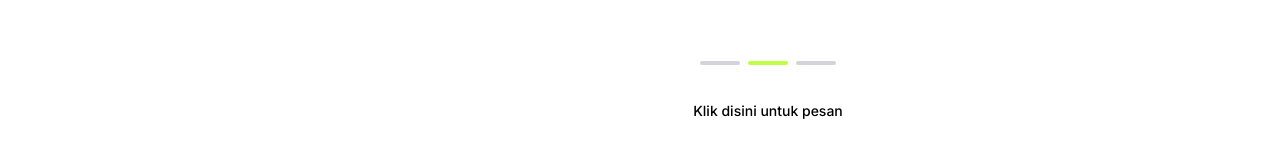
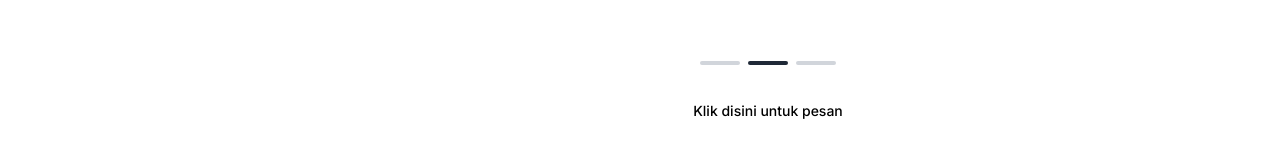
Before and after one commit to andr1an-op/website-ratell.1312, a Next.js app: page /dashboard/product in a window 1280 px wide. Shown: the part 479-630 px from the top of the page. Built offline with nearby package versions, Linux system fonts and the light colour scheme; a web font is replaced by a local one.

Commit message:
push changes

```diff
--- a/app/dashboard/product/page.tsx
+++ b/app/dashboard/product/page.tsx
@@ -112,7 +112,7 @@ interface ImageData {
               key={index}
               className={`h-1 w-10 mx-1 ${
                 index === currentIndex
-                  ? "bg-[#beff46] rounded-xl"
+                  ? "bg-gray-800 rounded-xl"
                   : "bg-gray-300 rounded-xl"
               } transition-all duration-500 ease-in-out`}
             ></div>
@@ -120,7 +120,7 @@ interface ImageData {
         </div>
         <div className="flex justify-center mt-4">
                 <Link href={link} target="_blank">
-                    <button  className="text-black hover:text-white focus:ring-4 focus:outline-none focus:ring-blue-300 font-medium rounded-lg text-sm px-9 py-5 text-center dark:bg-gray-300 dark:hover:bg-gray-800">Klik disini untuk pesan</button>
+                    <button  className="text-black hover:text-white focus:ring-4 focus:outline-none font-medium rounded-lg text-sm px-9 py-5 text-center dark:bg-gray-300 dark:hover:bg-gray-800">Klik disini untuk pesan</button>
                 </Link>
       </div>
      </div>
```
